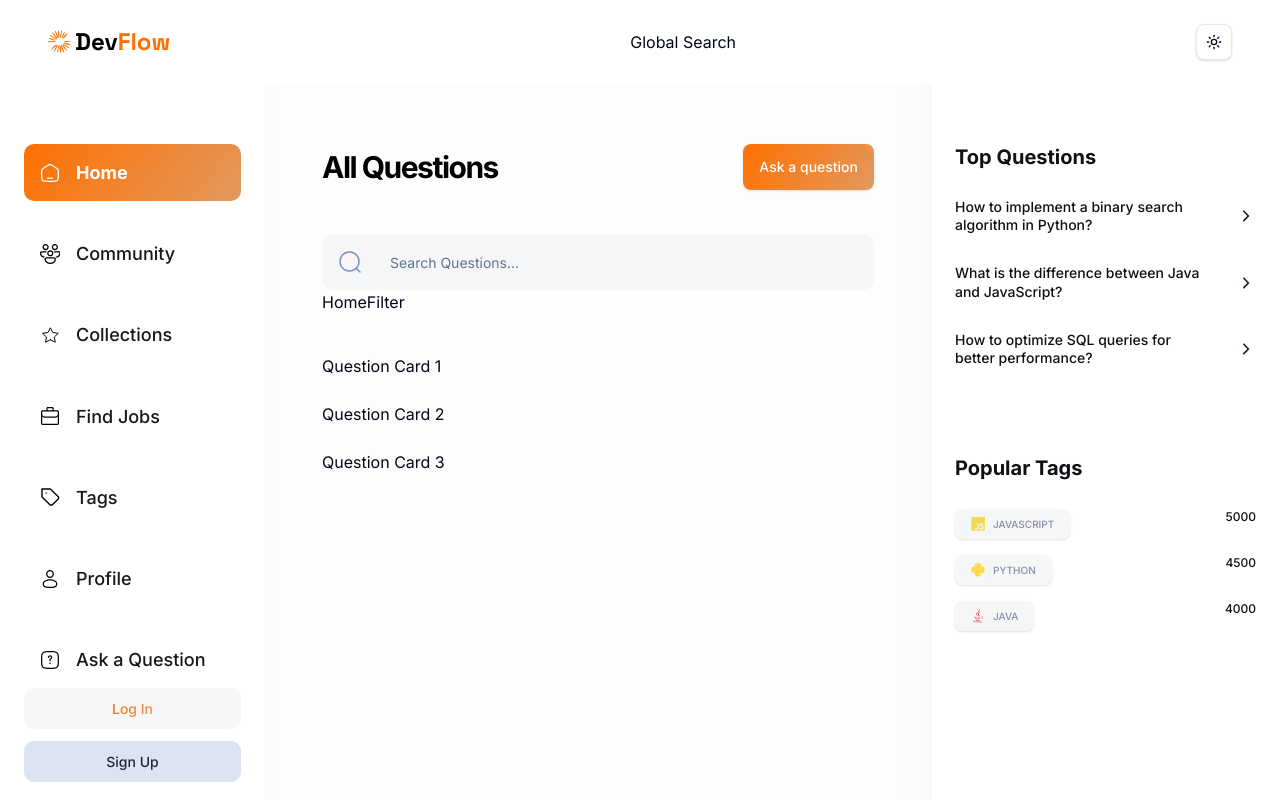
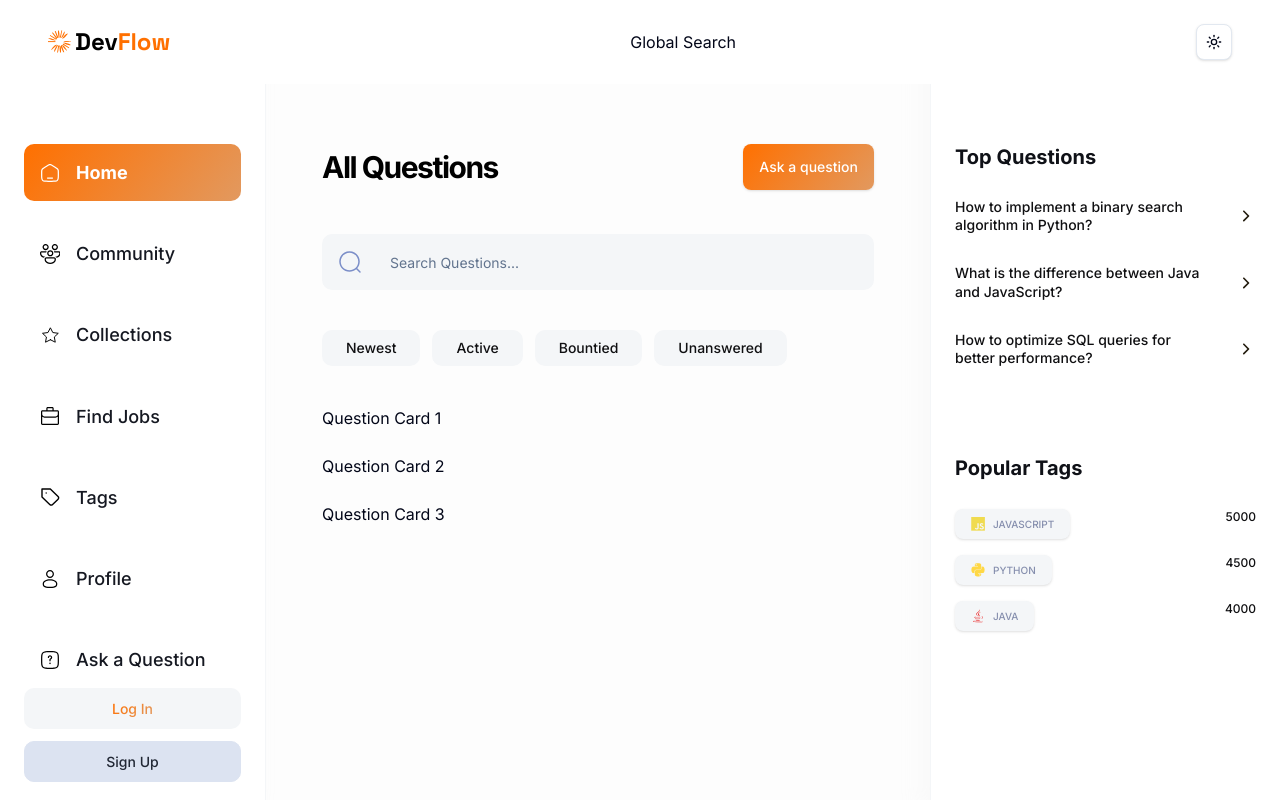
Before and after one commit to altguerrero/devflow, a Next.js app: page / in a window 1280 px wide. Built offline with nearby package versions, Linux system fonts and the light colour scheme; no server answers.

Commit message:
chore(merge): #5 from altguerrero/feature/filters
feat: add HomeFilter component to enhance question filtering on HomePage

```diff
--- a/app/(root)/page.tsx
+++ b/app/(root)/page.tsx
@@ -2,6 +2,7 @@ import { Button } from "@/components/ui/button";
 import ROUTES from "@/constants/routes";
 import Link from "next/link";
 import LocalSearch from "@/components/search/LocalSearch";
+import HomeFilter from "@/components/filters/HomeFilter";
 
 const HomePage = () => {
   return (
@@ -22,7 +23,7 @@ const HomePage = () => {
           iconPosition={"left"}
         />
       </section>
-      HomeFilter
+      <HomeFilter />
       <div className="mt-10 flex w-full flex-col gap-6">
         <p>Question Card 1</p>
         <p>Question Card 2</p>
--- /dev/null
+++ b/components/filters/HomeFilter.tsx
@@ -0,0 +1,66 @@
+"use client";
+
+import { useState } from "react";
+import { Button } from "../ui/button";
+import { useRouter, useSearchParams } from "next/navigation";
+import { cn } from "@/lib/utils";
+import { formUrlQuery, removeKeysFromQuery } from "@/lib/url";
+
+const filters = [
+  { name: "Newest", value: "newest" },
+  { name: "Active", value: "active" },
+  { name: "Bountied", value: "bountied" },
+  { name: "Unanswered", value: "unanswered" },
+];
+
+const HomeFilter = () => {
+  const router = useRouter();
+  const searchParams = useSearchParams();
+  const filterParams = searchParams.get("filter");
+
+  const [activeFilter, setActiveFilter] = useState(filterParams || "");
+
+  const handleFilterChange = (filterValue: string) => {
+    let newUrl = "";
+
+    if (filterValue === activeFilter) {
+      setActiveFilter("");
+
+      newUrl = removeKeysFromQuery({
+        params: searchParams.toString(),
+        keysToRemove: ["filter"],
+      });
+    } else {
+      setActiveFilter(filterValue);
+
+      newUrl = formUrlQuery({
+        params: searchParams.toString(),
+        key: "filter",
+        value: filterValue.toLocaleLowerCase(),
+      });
+    }
+
+    router.push(newUrl, { scroll: false });
+  };
+
+  return (
+    <div className="mt-10 hidden flex-wrap gap-3 sm:flex">
+      {filters.map((filter) => (
+        <Button
+          key={filter.value}
+          className={cn(
+            `body-medium cursor-pointer rounded-lg px-6 py-3 capitalize shadow-none`,
+            activeFilter === filter.value
+              ? "bg-primary-100 text-primary-500 hover:bg-primary-100 dark:bg-dark-400 dark:text-primary-500 dark:hover:bg-dark-400"
+              : "bg-light-800 text-dark-500 hover:bg-light-500 dark:bg-dark-300 dark:text-light-500 dark:hover:bg-dark-300"
+          )}
+          onClick={() => handleFilterChange(filter.value)}
+        >
+          {filter.name}
+        </Button>
+      ))}
+    </div>
+  );
+};
+
+export default HomeFilter;
```
